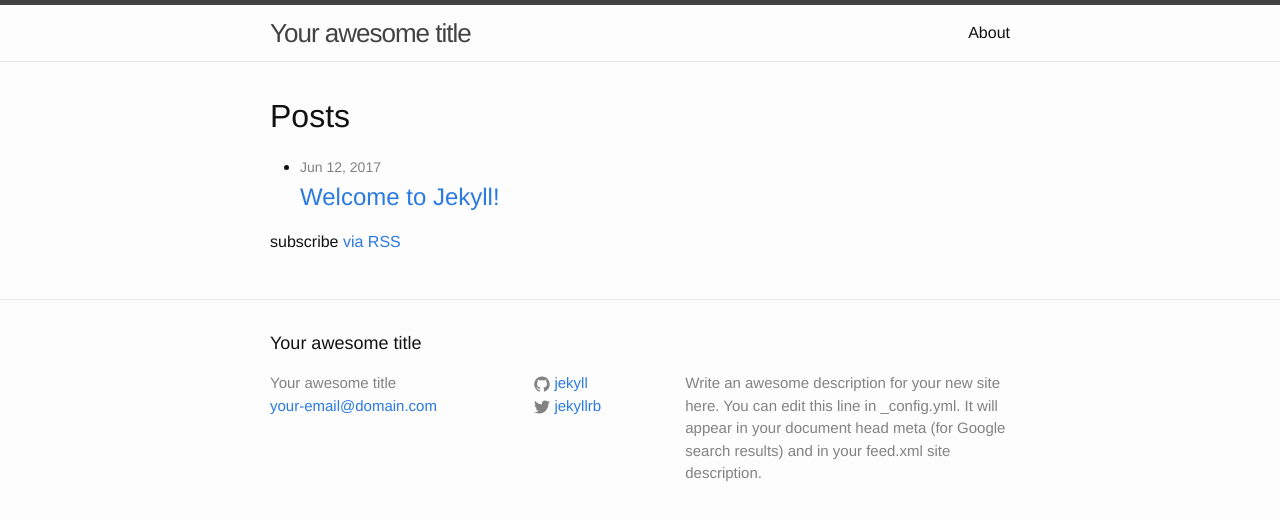
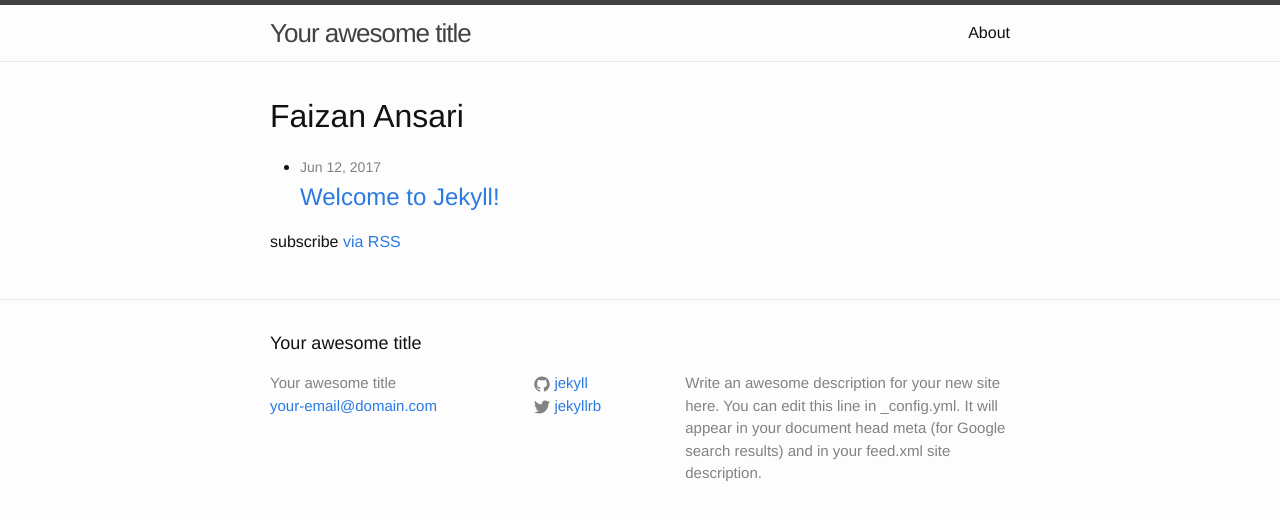
Before and after one commit to Ziaf/web, a Jekyll site: the page built from index.html, in a window 1280 px wide. Shown: the top 520 px of the page. Built offline with Jekyll 4.4.1, drawn with Linux system fonts in a browser that asks for light colours.

Commit message:
Update index.html

```diff
--- a/index.html
+++ b/index.html
@@ -4,7 +4,7 @@ layout: default
 
 <div class="home">
 
-  <h1 class="Faizan Ansari">Posts</h1>
+  <h1 class="Faizan Ansari">Faizan Ansari</h1>
 
   <ul class="Projects">
     {% for post in site.posts %}
```
